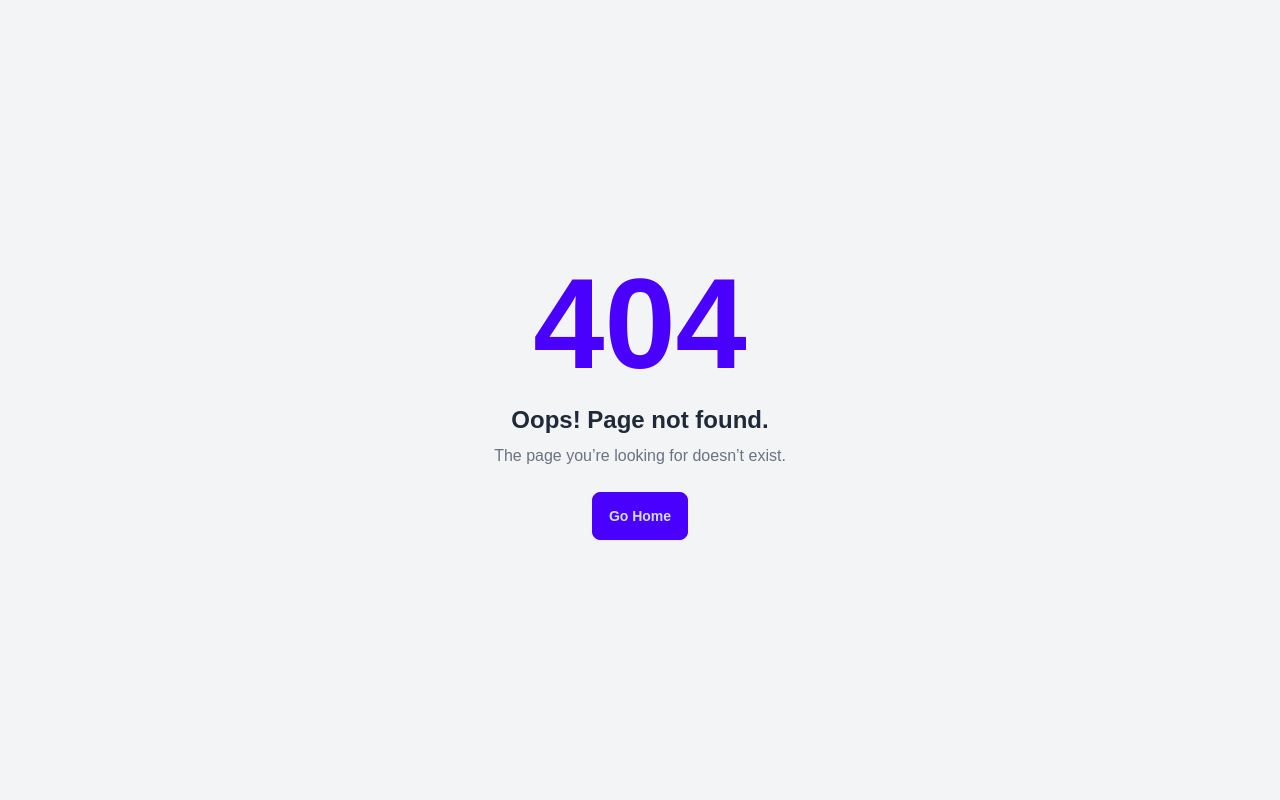
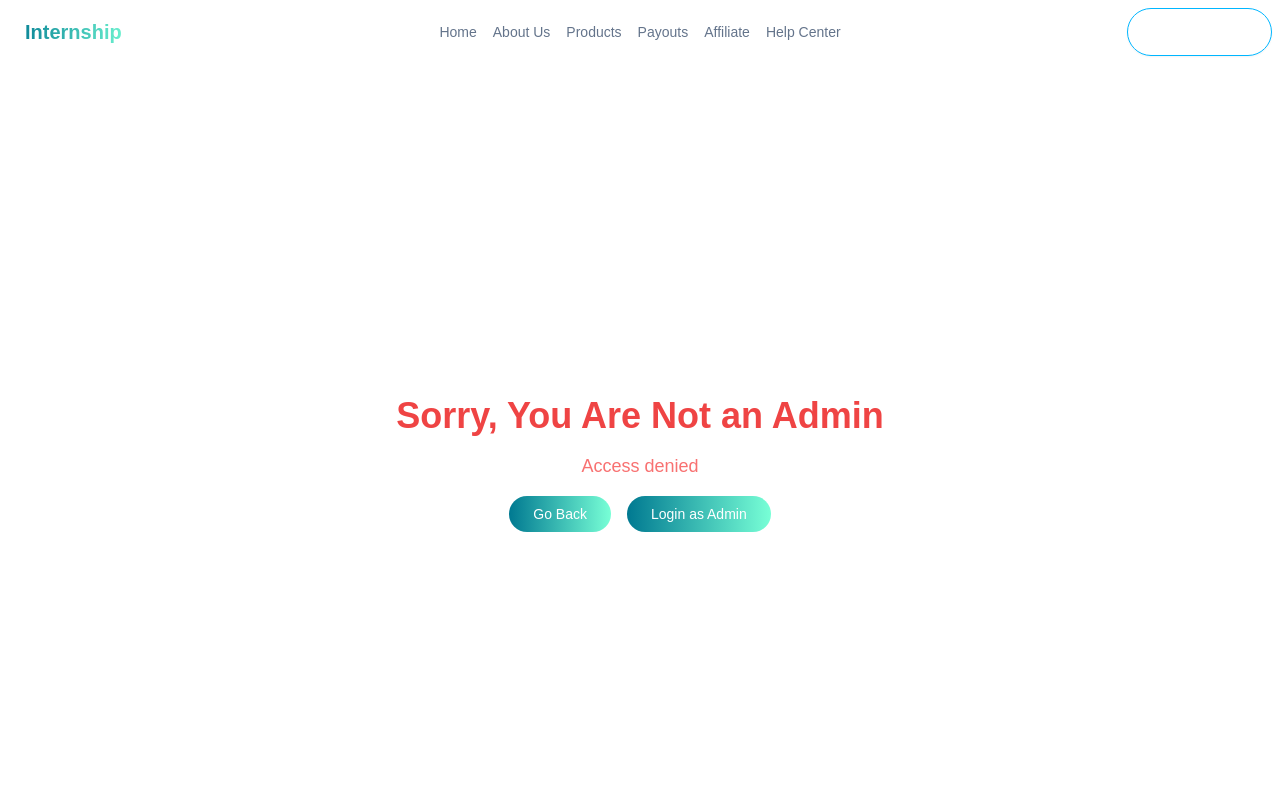
Before and after one commit to LaZyFee/Internship-Task, a React (Vite) app: page /error in a window 1280 px wide. Before the commit this address had no page. Shown: the top 800 px of the page. Built offline with nearby package versions, Linux system fonts and the light colour scheme; some icons are missing.

Commit message:
Admin Route added

```diff
--- a/src/Components/PrimaryButton.jsx
+++ b/src/Components/PrimaryButton.jsx
@@ -1,6 +1,9 @@
-export const PrimaryButton = ({ children }) => {
+export const PrimaryButton = ({ children, onClick, className }) => {
   return (
-    <button className="rounded-full bg-primary-gradient px-6 py-2 text-sm font-medium text-white">
+    <button
+      onClick={onClick}
+      className={`rounded-full bg-primary-gradient px-6 py-2 text-sm font-medium text-white ${className}`}
+    >
       {children}
     </button>
   );
--- a/src/Pages/Authenticate/Login.jsx
+++ b/src/Pages/Authenticate/Login.jsx
@@ -1,9 +1,9 @@
-import { useState } from "react";
 import { useForm } from "react-hook-form";
 import { Link, useNavigate } from "react-router-dom";
 import { useAuth } from "../../Store/AuthStore";
 import { Helmet } from "react-helmet";
 import { PrimaryButton } from "../../Components/PrimaryButton";
+import { toast } from "react-hot-toast";
 
 const Login = () => {
   const {
@@ -11,18 +11,17 @@ const Login = () => {
     formState: { errors },
     handleSubmit,
   } = useForm();
-  const [loginError, setLoginError] = useState("");
   const navigate = useNavigate();
   const { login, isLoading, error } = useAuth();
 
   const handleLogin = async (data) => {
     const { email, password } = data;
-
     try {
       await login(email, password);
+      toast.success("User logged in successfully");
       navigate("/");
     } catch (error) {
-      setLoginError(error.message || "Error logging in");
+      toast.error(error.message || "Error logging in");
     }
   };
 
@@ -36,7 +35,6 @@ const Login = () => {
         <form onSubmit={handleSubmit(handleLogin)}>
           <div className="form-control w-full max-w-xs">
             <label className="label">
-              {" "}
               <span className="label-text">Email</span>
             </label>
             <input
@@ -50,10 +48,8 @@ const Login = () => {
               <p className="text-red-600">{errors.email.message}</p>
             )}
           </div>
-
           <div className="form-control w-full max-w-xs">
             <label className="label">
-              {" "}
               <span className="label-text">Password</span>
             </label>
             <input
@@ -71,9 +67,7 @@ const Login = () => {
               <p className="text-red-600">{errors.password.message}</p>
             )}
           </div>
-
           <label className="label">
-            {" "}
             <Link className="label-text" to="/forgot-password">
               Forget Password?
             </Link>
@@ -83,9 +77,8 @@ const Login = () => {
               {isLoading ? "Logging in..." : "Login"}
             </PrimaryButton>
           </div>
-
-          {loginError && <p className="text-red-600">{loginError}</p>}
-          {error && <p className="text-red-600">{error}</p>}
+          {error && <p className="text-red-600">{error}</p>}{" "}
+          {/* Display error from Zustand */}
         </form>
 
         <p>
--- a/src/Pages/Authenticate/Signup.jsx
+++ b/src/Pages/Authenticate/Signup.jsx
@@ -5,6 +5,7 @@ import { useAuth } from "../../Store/AuthStore";
 import { Helmet } from "react-helmet";
 import PasswordStrengthMeter from "./PasswordStreantgMeter";
 import { PrimaryButton } from "../../Components/PrimaryButton";
+import { toast } from "react-hot-toast";
 
 const SignUp = () => {
   const {
@@ -22,6 +23,7 @@ const SignUp = () => {
 
     try {
       await signup(email, password, name);
+      toast.success("User created successfully");
       navigate("/");
     } catch (error) {
       setSignUPError(error.message || "Error signing up");
--- a/src/Pages/Outlet/Checkout.jsx
+++ b/src/Pages/Outlet/Checkout.jsx
@@ -1,5 +1,4 @@
 import { useForm } from "react-hook-form";
-import { PrimaryButton } from "../../Components/PrimaryButton";
 import { Icon } from "@iconify/react";
 import { NavLink } from "react-router-dom";
 
--- a/src/Pages/Shared/DisplayError.jsx
+++ b/src/Pages/Shared/DisplayError.jsx
@@ -1,33 +1,42 @@
-import { useNavigate } from "react-router-dom";
-import { useAuth } from "../../Store/AuthStore"; // Assuming you have useAuth set up
+import { Link, useNavigate } from "react-router-dom";
+import { useAuth } from "../../Store/AuthStore";
+import { PrimaryButton } from "../../Components/PrimaryButton";
 
 const DisplayError = ({ message }) => {
-  const { logout } = useAuth();
   const navigate = useNavigate();
+  const { isAdmin } = useAuth();
 
-  const handleLogout = async () => {
-    try {
-      await logout();
-      navigate("/");
-    } catch (err) {
-      console.error("Error during logout:", err);
-    }
+  const handleGoBack = () => {
+    navigate(-1);
   };
 
   return (
     <div className="flex flex-col items-center justify-center h-screen">
-      <h1 className="text-4xl font-bold text-red-500">
-        Sorry, You Are Not an Admin
-      </h1>
-      <p className="text-lg text-red-400 mt-4">{message || "Access denied"}</p>
-
-      <h4 className="mt-4 text-xl">
-        Please{" "}
-        <button onClick={handleLogout} className="text-blue-500 underline">
-          Sign Out
-        </button>{" "}
-        and log back in.
-      </h4>
+      {isAdmin ? (
+        <h1 className="text-4xl font-bold text-green-500">Welcome, Admin!</h1>
+      ) : (
+        <>
+          <h1 className="text-4xl font-bold text-red-500">
+            Sorry, You Are Not an Admin
+          </h1>
+          <p className="text-lg text-red-400 mt-4">
+            {message || "Access denied"}
+          </p>
+          <div className="mt-4 flex gap-4">
+            {" "}
+            {/* Use flex to align buttons */}
+            <PrimaryButton className="px-4 py-2" onClick={handleGoBack}>
+              {" "}
+              Go Back
+            </PrimaryButton>
+            <Link to="/login">
+              <PrimaryButton className="px-4 py-2">
+                Login as Admin
+              </PrimaryButton>
+            </Link>
+          </div>
+        </>
+      )}
     </div>
   );
 };
--- a/src/Routes/Router.jsx
+++ b/src/Routes/Router.jsx
@@ -27,6 +27,7 @@ export const router = createBrowserRouter([
       { path: "/payouts", element: <Payouts /> },
       { path: "/affiliate", element: <Afilliate /> },
       { path: "/help", element: <HelpCenter /> },
+      { path: "/error", element: <DisplayError /> },
     ],
   },
   {
--- a/src/Store/AdminRoute.jsx
+++ b/src/Store/AdminRoute.jsx
@@ -14,7 +14,7 @@ const AdminRoute = ({ children }) => {
     return children;
   }
 
-  return <Navigate to="/login" state={{ from: location }} replace />;
+  return <Navigate to="/error" state={{ from: location }} replace />;
 };
 
 export default AdminRoute;
--- a/src/Store/AuthStore.jsx
+++ b/src/Store/AuthStore.jsx
@@ -2,7 +2,7 @@ import { create } from "zustand";
 import axios from "axios";
 import CheckAdmin from "./CheckAdmin";
 
-const API_URL = "http://localhost:5000";
+const API_URL = "http://localhost:5001";
 
 axios.defaults.withCredentials = true;
 
@@ -23,10 +23,19 @@ export const useAuth = create((set) => ({
         password,
         name,
       });
-      localStorage.setItem("user", JSON.stringify(response.data.user));
+      const { user, token } = response.data; // Destructure token from response
+
+      // Save both user and token in localStorage
+      localStorage.setItem("user", JSON.stringify(user));
+      localStorage.setItem("token", token);
+
+      // Check admin status after successful signup
+      const [isAdmin] = await CheckAdmin(user.email);
+
       set({
         user: response.data.user,
         isAuthenticated: true,
+        isAdmin,
         isLoading: false,
       });
     } catch (error) {
@@ -38,6 +47,8 @@ export const useAuth = create((set) => ({
     }
   },
   // Login function
+
+  // Login function
   login: async (email, password) => {
     set({ isLoading: true, error: null });
     try {
@@ -45,16 +56,19 @@ export const useAuth = create((set) => ({
         email,
         password,
       });
-      localStorage.setItem("user", JSON.stringify(response.data.user));
-      const [isAdmin, isAdminLoading] = await CheckAdmin(
-        response.data.user.email
-      ); // Check admin status after login
+      const { user, token } = response.data;
+
+      // Save both user and token in localStorage
+      localStorage.setItem("user", JSON.stringify(user));
+      localStorage.setItem("token", token);
+
+      // Check admin status after successful login
+      const [isAdmin] = await CheckAdmin(user.email);
+
       set({
         user: response.data.user,
         isAuthenticated: true,
-        isAdmin, // Update admin state
-        isAdminLoading, // Update admin loading state
-        error: null,
+        isAdmin, // Set admin status here
         isLoading: false,
       });
     } catch (error) {
@@ -106,11 +120,11 @@ export const useAuth = create((set) => ({
     });
   },
 
-  // Check user admin status when app reloads or initializes
+  // Check admin status on app load
   checkAdminOnLoad: async () => {
     const user = JSON.parse(localStorage.getItem("user"));
     if (user) {
-      const [isAdmin, isAdminLoading] = await CheckAdmin(user.email); // Check admin status on page load
+      const [isAdmin, isAdminLoading] = await CheckAdmin(user.email);
       set({
         user,
         isAuthenticated: true,
--- a/src/Store/CheckAdmin.jsx
+++ b/src/Store/CheckAdmin.jsx
@@ -1,20 +1,22 @@
-import { useEffect, useState } from "react";
+import axios from "axios";
 
-const CheckAdmin = (email) => {
-  const [isAdmin, setIsAdmin] = useState(false);
-  const [isAdminLoading, setIsAdminLoading] = useState(true);
-  useEffect(() => {
-    if (email) {
-      fetch(`http://localhost:5000/users/admin/${email}`)
-        .then((res) => res.json())
-        .then((data) => {
-          console.log(data);
-          setIsAdmin(data.isAdmin);
-          setIsAdminLoading(false);
-        });
-    }
-  }, [email]);
-  return [isAdmin, isAdminLoading];
+const API_URL = "http://localhost:5001";
+
+const CheckAdmin = async () => {
+  try {
+    const token = localStorage.getItem("token");
+    const response = await axios.get(`${API_URL}/check-admin`, {
+      headers: {
+        Authorization: `Bearer ${token}`,
+      },
+      withCredentials: true,
+    });
+    console.log("Admin status:", response.data.isAdmin);
+    return [response.data.isAdmin, false];
+  } catch (error) {
+    console.error("Error checking admin status:", error);
+    return [false, false];
+  }
 };
 
 export default CheckAdmin;
```
